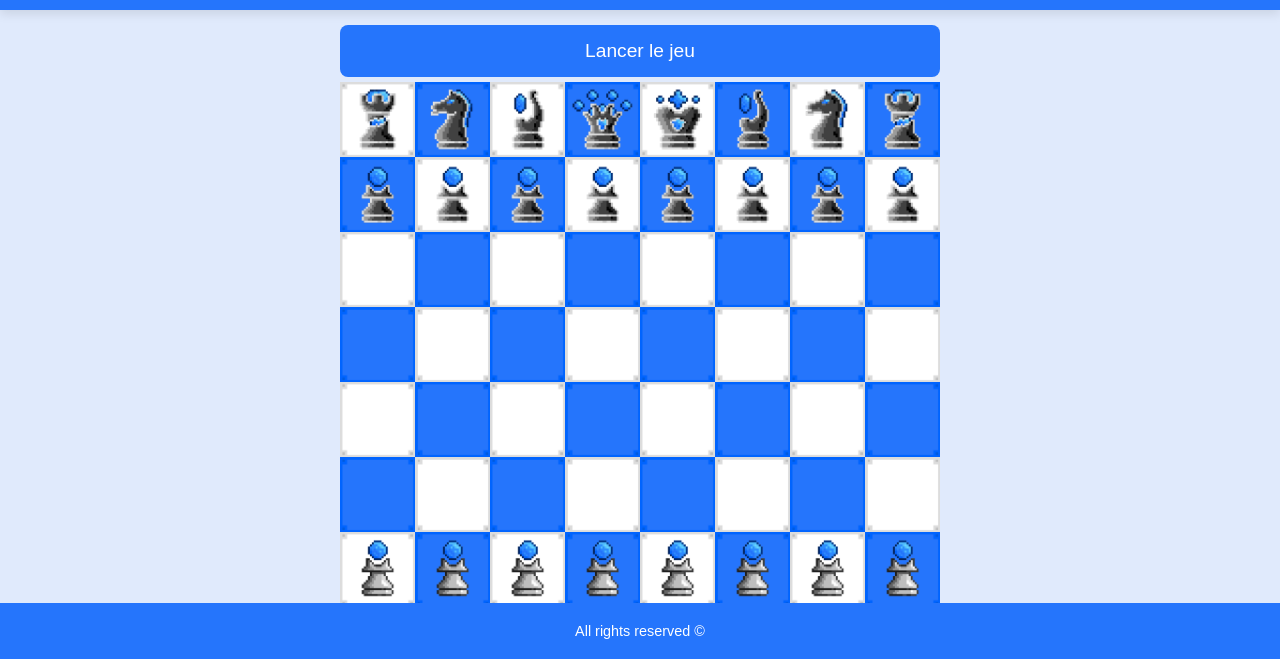
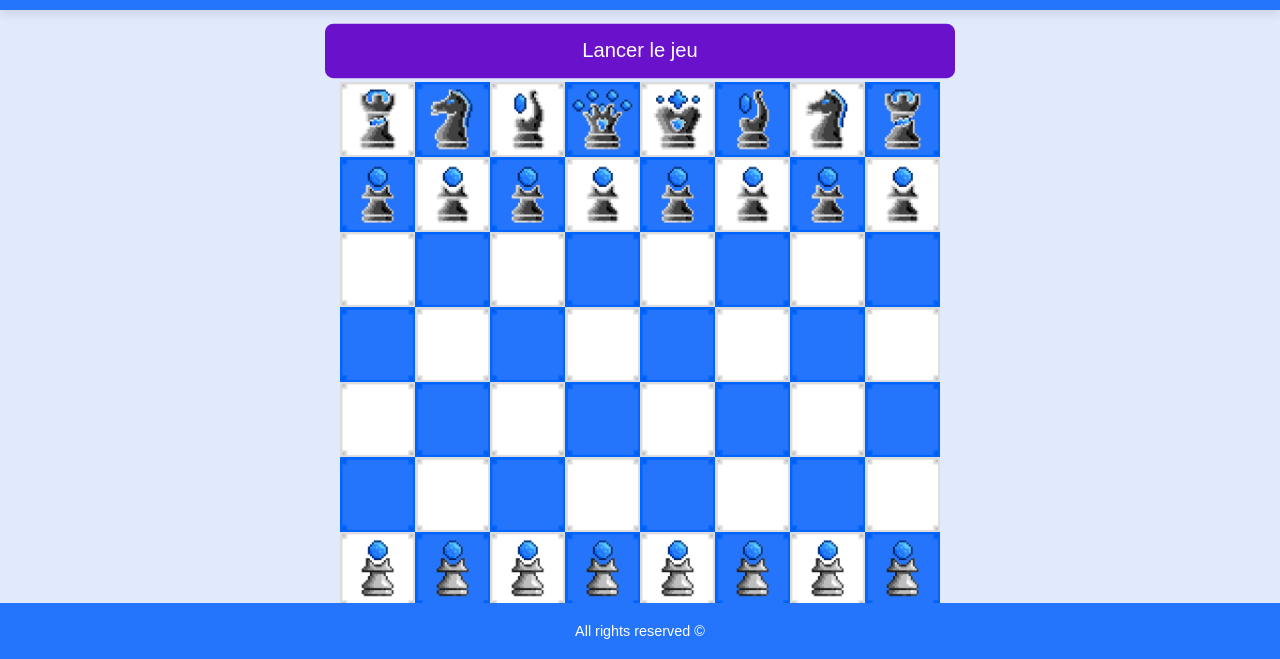
Before and after one commit to FrillyWave/Projet-NSI, a website: page Frontend/html/main.html in a window 1280 px wide. In both pictures the pointer is over the button "Lancer le jeu". Shown: the part 140-799 px from the top of the page. Drawn offline with Linux system fonts and the light colour scheme.

Commit message:
Update style_main.css

```diff
--- a/Frontend/CSS/style_main.css
+++ b/Frontend/CSS/style_main.css
@@ -249,6 +249,11 @@ footer {
     transition: background-color 0.3s ease, transform 0.2s;
 }
 
+#lancerPartie:hover {
+    background-color: #6a11cb;
+    transform: scale(1.05);
+}
+
 /* Effet au survol du bouton */
 #deplacement button:hover {
     background-color: #6a11cb;
```
